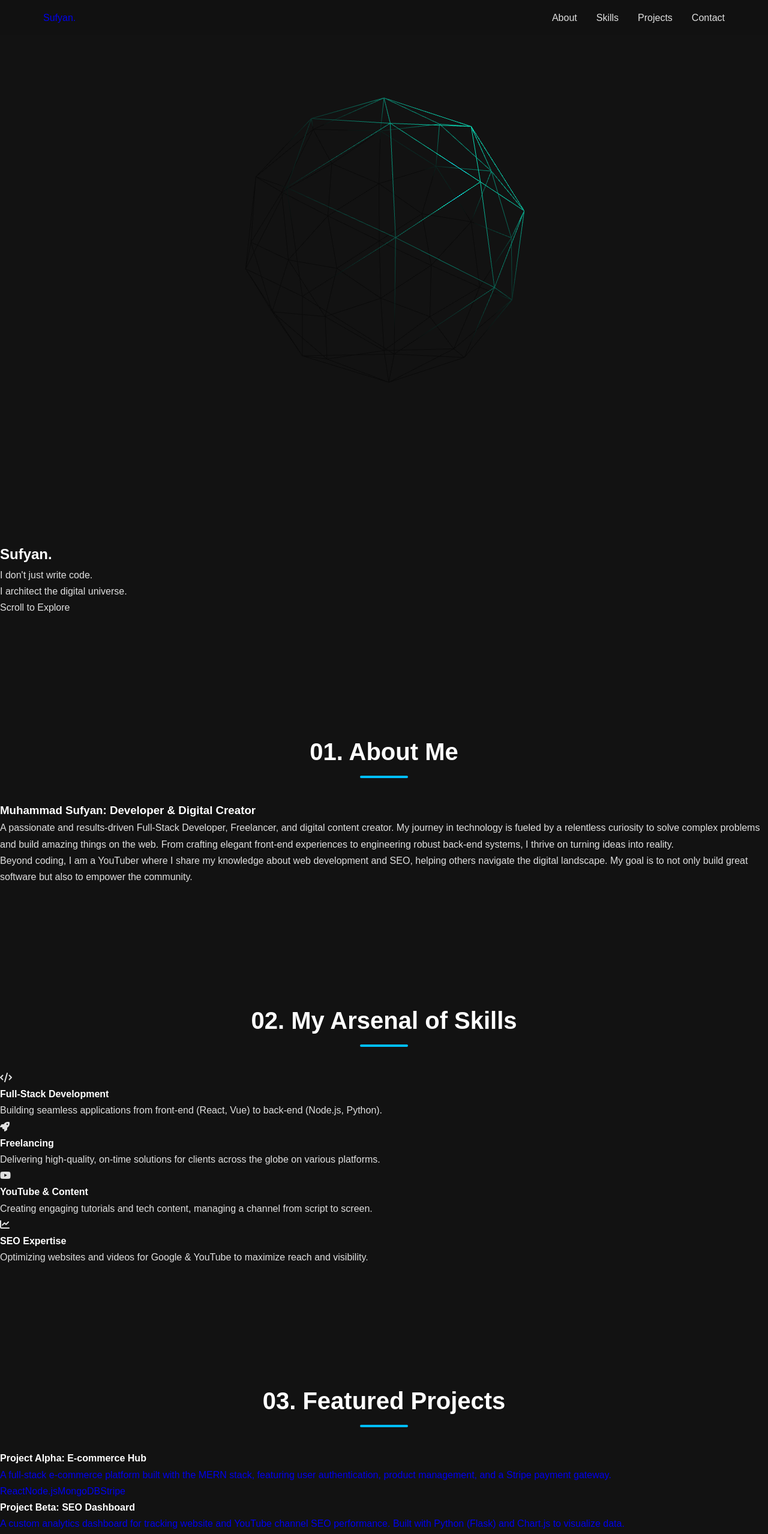
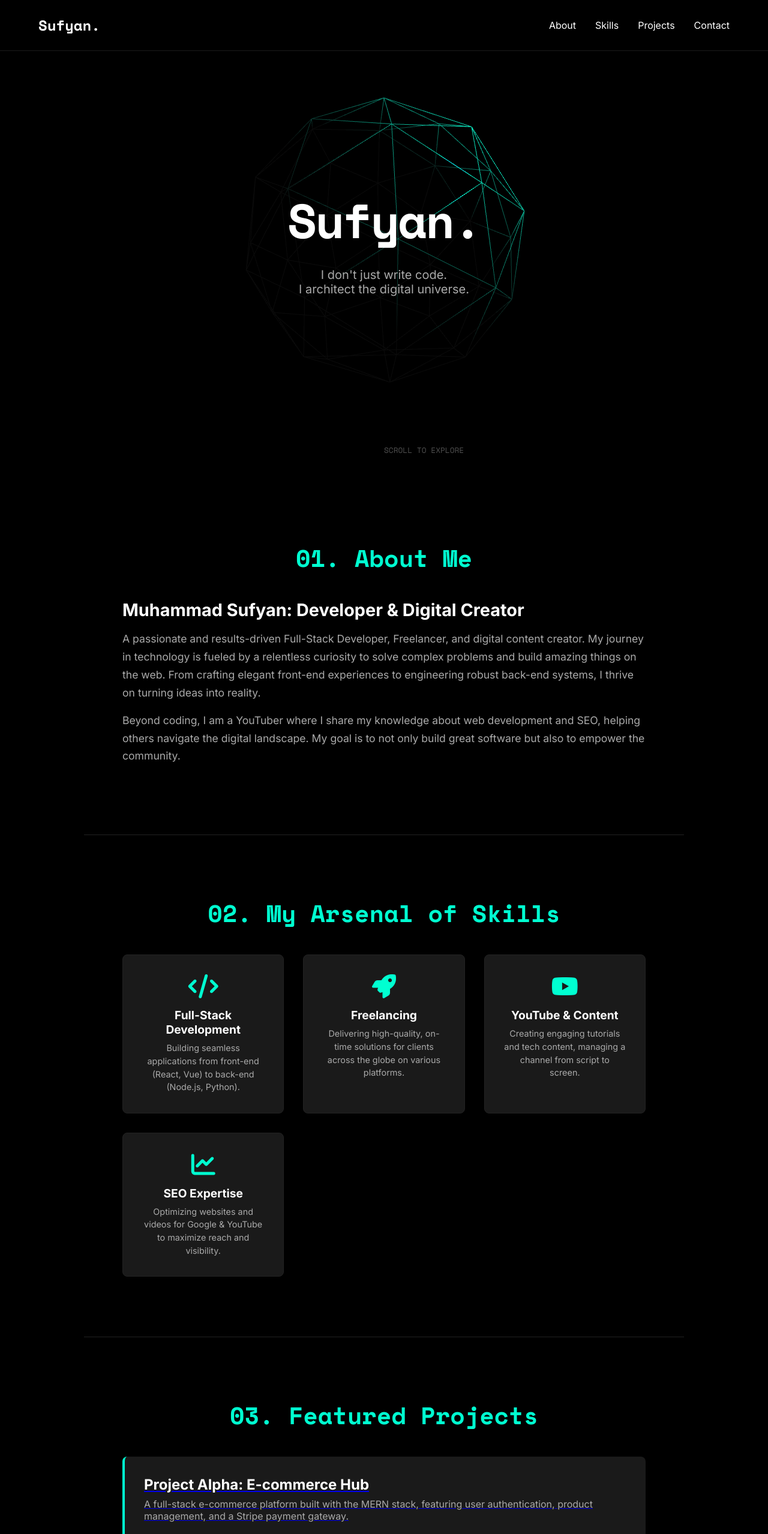
Before and after one commit to Sufyan5g/Sufyan_portfolio, a plain HTML site: page index.html in a window 1280 px wide. Shown: the top 2557 px of the page at 60% size. Drawn offline with nearby package versions, Linux system fonts and the light colour scheme; animation ran at ten frames a second.

Commit message:
Update style.css

```diff
--- a/style.css
+++ b/style.css
@@ -1,102 +1,317 @@
-/* ===================================================================
-   PORTFOLIO WEBSITE STYLESHEET - V3.0 (COMPLETE REBUILD)
-====================================================================== */
+/* --- Global Styles --- */
+:root {
+    --quantum-bg: #000000;
+    --quantum-text: #FFFFFF;
+    --quantum-accent: #00FFD1; /* Electric Teal */
+    --quantum-grey: #aaa;
+    --quantum-dark-grey: #1a1a1a;
+}
 
-/* --- 1. Basic Setup & Global Variables --- */
-:root {
-    --bg-color: #121212;
-    --primary-color: #1a1a1a;
-    --accent-color: #00bfff;
-    --text-color: #e0e0e0;
-    --heading-color: #ffffff;
-    --border-color: #2a2a2a;
-    --font-family: 'Poppins', sans-serif;
+* {
+    margin: 0;
+    padding: 0;
+    box-sizing: border-box;
 }
-* { margin: 0; padding: 0; box-sizing: border-box; }
-html { scroll-behavior: smooth; }
-body { font-family: var(--font-family); background-color: var(--bg-color); color: var(--text-color); line-height: 1.7; cursor: none; }
-a, button { cursor: none; text-decoration: none;}
-h1, h2, h3, h4 { color: var(--heading-color); font-weight: 600; }
-.container { max-width: 1100px; margin: 0 auto; padding: 0 2rem; }
-section { padding: 6rem 0; }
 
-/* --- 2. Reusable Components --- */
-.section-title { text-align: center; font-size: 2.5rem; margin-bottom: 3rem; position: relative; }
-.section-title::after { content: ''; position: absolute; bottom: -10px; left: 50%; transform: translateX(-50%); width: 80px; height: 4px; background: var(--accent-color); border-radius: 2px; }
-.btn-primary { display: inline-block; background: var(--accent-color); color: #ffffff; padding: 12px 28px; border-radius: 50px; font-weight: 600; transition: transform 0.3s ease, box-shadow 0.3s ease; }
-.btn-primary:hover { transform: translateY(-3px); box-shadow: 0 10px 20px rgba(0, 191, 255, 0.2); }
+html {
+    scroll-behavior: smooth;
+}
 
-/* --- 3. Elite Features (Preloader, Cursor, Transitions) --- */
-.preloader { position: fixed; top: 0; left: 0; width: 100%; height: 100%; background-color: var(--bg-color); z-index: 10000; display: flex; justify-content: center; align-items: center; transition: opacity 0.8s ease, visibility 0.8s ease; }
-.preloader-logo { font-size: 3rem; font-weight: 700; color: var(--accent-color); animation: pulse 1.5s infinite ease-in-out; }
-@keyframes pulse { 0%, 100% { transform: scale(1); opacity: 1; } 50% { transform: scale(1.2); opacity: 0.7; } }
-.preloader.hidden { opacity: 0; visibility: hidden; }
-.cursor { width: 20px; height: 20px; border: 2px solid var(--accent-color); border-radius: 50%; position: fixed; pointer-events: none; z-index: 9999; transition: transform 0.1s ease-out, width 0.2s ease, height 0.2s ease, background-color 0.2s ease; transform: translate(-50%, -50%); }
-.cursor.hovered { width: 50px; height: 50px; background-color: rgba(0, 191, 255, 0.2); border: 2px solid transparent; }
-main.transition-fade { transition: opacity 0.4s ease-in-out; }
-html.is-animating main.transition-fade { opacity: 0; }
+body {
+    /* Body ka background kala rahega taake page ke end mein safaid na dikhe */
+    background-color: var(--quantum-bg);
+    color: var(--quantum-text);
+    font-family: 'Inter', sans-serif;
+    overflow-x: hidden;
+}
 
-/* --- 4. Header & Footer --- */
-header { position: fixed; width: 100%; top: 0; left: 0; z-index: 1000; background: rgba(18, 18, 18, 0.8); backdrop-filter: blur(10px); padding: 1rem 0; transition: background 0.3s ease, box-shadow 0.3s ease; }
-nav { display: flex; justify-content: space-between; align-items: center; max-width: 1200px; margin: 0 auto; padding: 0 2rem; }
-.logo { font-size: 1.8rem; font-weight: 700; color: var(--heading-color); }
-nav ul { list-style: none; display: flex; align-items: center; gap: 2rem; }
-nav ul li a { color: var(--text-color); font-weight: 400; }
-nav ul li a.btn-contact { border: 2px solid var(--accent-color); padding: 8px 20px; border-radius: 50px; color: var(--accent-color); }
-nav ul li a.btn-contact:hover { background: var(--accent-color); color: #fff; }
-footer { padding: 2rem 0; text-align: center; background: var(--bg-color); border-top: 1px solid var(--border-color); }
-.social-links { margin-top: 1rem; }
-.social-links a { font-size: 1.5rem; margin: 0 0.75rem; color: var(--text-color); }
+/* --- 3D Canvas Background --- */
+#quantum-canvas {
+    position: fixed;
+    top: 0;
+    left: 0;
+    width: 100vw;
+    height: 100vh;
+    outline: none;
+    z-index: -1; /* Canvas ko sab se peeche bhej diya hai */
+}
 
-/* --- 5. Page-Specific Sections --- */
-.page-header { padding: 10rem 0 5rem 0; text-align: center; background: linear-gradient(rgba(18,18,18,0.9), rgba(18,18,18,0.9)), url('images/hero-bg.jpg') no-repeat center center/cover; }
-.page-header h1 { font-size: 3rem; }
-.hero { height: 100vh; display: flex; align-items: center; justify-content: center; text-align: center; background: linear-gradient(rgba(18,18,18,0.8), rgba(18,18,18,0.8)), url('images/hero-bg.jpg') no-repeat center center/cover; }
-.hero-title { font-size: 4rem; }
-.hero-subtitle { font-size: 1.5rem; }
-.hero-description { max-width: 600px; margin: 1rem auto 2rem auto; }
-.typewriter::after { content: '|'; animation: blink 0.7s infinite; }
-@keyframes blink { 50% { opacity: 0; } }
-.about-me .about-content { display: flex; align-items: center; gap: 3rem; }
-.about-me .about-image { flex-basis: 300px; }
-.about-me .about-image img { max-width: 100%; border-radius: 15px; }
-.service-detailed-card { background: var(--primary-color); padding: 2rem; margin-bottom: 2rem; border-radius: 10px; border-left: 4px solid var(--accent-color); display: flex; gap: 2rem; align-items: center; }
-.service-detailed-icon { font-size: 3rem; color: var(--accent-color); }
-.contact-container { display: grid; grid-template-columns: 1fr 1fr; gap: 3rem; align-items: start; }
-.contact-info ul { list-style: none; }
-.contact-info li { display: flex; align-items: center; gap: 1rem; margin-bottom: 1.5rem; }
-.contact-info i { font-size: 1.5rem; color: var(--accent-color); }
-.contact-form { display: flex; flex-direction: column; gap: 1.5rem; }
-.contact-form input, .contact-form textarea { width: 100%; padding: 1rem; border: 1px solid var(--border-color); background: var(--bg-color); border-radius: 5px; color: var(--text-color); }
-.faq { background: var(--bg-color); }
-.faq-accordion { max-width: 800px; margin: 0 auto; }
-.faq-item { border-bottom: 1px solid var(--border-color); }
-.faq-question { width: 100%; display: flex; justify-content: space-between; align-items: center; background: none; border: none; color: var(--heading-color); font-size: 1.2rem; text-align: left; padding: 1.5rem 0; }
-.faq-question i { transition: transform 0.3s ease; }
-.faq-question.active i { transform: rotate(180deg); }
-.faq-answer { max-height: 0; overflow: hidden; transition: max-height 0.4s ease-out; }
-.faq-answer p { padding: 0 0 1.5rem 0; }
-.case-study-content { padding: 4rem 0; }
-.case-study-hero-image { width: 100%; border-radius: 10px; margin-bottom: 2rem; }
-.case-study-details { display: flex; gap: 2rem; padding: 1.5rem; background: var(--primary-color); border-radius: 10px; margin-bottom: 3rem; flex-wrap: wrap; }
-.case-study-section h2 { font-size: 2rem; color: var(--accent-color); margin-bottom: 1rem; }
+/* --- Header & Navigation --- */
+.main-header {
+    position: fixed;
+    top: 0;
+    left: 0;
+    width: 100%;
+    z-index: 10;
+    padding: 1.5rem 5%;
+    background: rgba(0, 0, 0, 0.3);
+    backdrop-filter: blur(10px);
+    border-bottom: 1px solid rgba(255, 255, 255, 0.1);
+}
 
-/* --- 6. NEW PORTFOLIO SHOWCASE DESIGN --- */
-.portfolio-showcase { border-top: 1px solid var(--border-color); }
-.project-entry { display: flex; justify-content: space-between; align-items: center; padding: 3rem 2rem; border-bottom: 1px solid var(--border-color); color: var(--heading-color); position: relative; overflow: hidden; transition: color 0.4s ease; }
-.project-entry .project-entry-bg { content: ''; position: absolute; top: 0; left: 0; width: 100%; height: 100%; background-size: cover; background-position: center; z-index: -1; opacity: 0; transition: opacity 0.5s ease, transform 0.5s ease; }
-.project-entry:hover .project-entry-bg { opacity: 0.15; transform: scale(1.05); }
-.project-entry:hover { color: var(--accent-color); }
-.project-entry h3 { font-size: 2.5rem; font-weight: 600; z-index: 1; }
-.project-entry p { font-size: 1rem; color: var(--text-color); z-index: 1; }
+.main-nav {
+    display: flex;
+    justify-content: space-between;
+    align-items: center;
+    max-width: 1200px;
+    margin: 0 auto;
+}
 
-/* --- 7. Responsive Design --- */
+.nav-logo {
+    font-family: 'Space Mono', monospace;
+    font-size: 1.5rem;
+    color: var(--quantum-text);
+    text-decoration: none;
+    font-weight: 700;
+}
+.nav-logo:hover {
+    color: var(--quantum-accent);
+}
+
+.nav-links {
+    list-style: none;
+    display: flex;
+    gap: 2rem;
+}
+
+.nav-links a {
+    color: var(--quantum-text);
+    text-decoration: none;
+    font-size: 1rem;
+    transition: color 0.3s ease;
+}
+
+.nav-links a:hover {
+    color: var(--quantum-accent);
+}
+
+/* --- Hero Section --- */
+.theme-quantum-container {
+    height: 100vh;
+    position: relative;
+    z-index: 1;
+    display: grid;
+    place-content: center;
+}
+
+.quantum-overlay {
+    text-align: center;
+    padding: 20px;
+}
+
+.quantum-title {
+    font-family: 'Space Mono', monospace;
+    font-size: clamp(2.5rem, 10vw, 5rem);
+    letter-spacing: -3px;
+    color: var(--quantum-text);
+}
+
+.quantum-subtitle {
+    font-size: clamp(1rem, 3vw, 1.25rem);
+    margin-top: 20px;
+    color: var(--quantum-grey);
+}
+
+.quantum-scroll-indicator {
+    position: absolute;
+    bottom: 40px;
+    left: 50%;
+    transform: translateX(-50%);
+    font-family: 'Space Mono', monospace;
+    text-transform: uppercase;
+    font-size: 0.8rem;
+    color: #555;
+    animation: pulse 2s infinite ease-in-out;
+}
+
+@keyframes pulse {
+    0%, 100% { opacity: 1; transform: translateY(0); }
+    50% { opacity: 0.3; transform: translateY(5px); }
+}
+
+
+/* --- Content Sections --- */
+.content-wrapper {
+    position: relative;
+    z-index: 1; /* Content ko aage rakhta hai */
+    /* === YEH SAB SE AHEM TABDEELI HAI === */
+    background: transparent; /* Wrapper ko transparent kar diya taake peeche canvas nazar aaye */
+}
+
+.content-section {
+    max-width: 1000px;
+    margin: 0 auto;
+    padding: 100px 5%;
+}
+
+.content-section:not(:last-child) {
+    border-bottom: 1px solid #222;
+}
+
+
+.section-title {
+    font-family: 'Space Mono', monospace;
+    font-size: 2.5rem;
+    color: var(--quantum-accent);
+    margin-bottom: 40px;
+    text-align: center;
+}
+
+/* About Section */
+.about-content h3 {
+    font-size: 1.8rem;
+    margin-bottom: 1rem;
+    color: var(--quantum-text);
+}
+.about-content p {
+    font-size: 1.1rem;
+    line-height: 1.7;
+    color: var(--quantum-grey);
+    margin-bottom: 1rem;
+}
+
+/* Skills Section */
+.skills-grid {
+    display: grid;
+    grid-template-columns: repeat(auto-fit, minmax(250px, 1fr));
+    gap: 2rem;
+}
+
+.skill-card {
+    background: var(--quantum-dark-grey);
+    padding: 2rem;
+    border-radius: 8px;
+    border: 1px solid #222;
+    text-align: center;
+    transition: transform 0.3s ease, box-shadow 0.3s ease;
+}
+
+.skill-card:hover {
+    transform: translateY(-10px);
+    box-shadow: 0 10px 20px rgba(0, 255, 209, 0.1);
+}
+
+.skill-card i {
+    font-size: 2.5rem;
+    color: var(--quantum-accent);
+    margin-bottom: 1rem;
+}
+
+.skill-card h4 {
+    font-size: 1.2rem;
+    margin-bottom: 0.5rem;
+    color: var(--quantum-text);
+}
+
+.skill-card p {
+    font-size: 0.9rem;
+    color: var(--quantum-grey);
+    line-height: 1.5;
+}
+
+/* Projects Section */
+.projects-grid {
+    display: grid;
+    gap: 2rem;
+}
+
+.project-card {
+    background: var(--quantum-dark-grey);
+    padding: 2rem;
+    border-radius: 8px;
+    border-left: 4px solid var(--quantum-accent);
+    transition: background-color 0.3s ease, transform 0.3s ease;
+}
+
+.project-card:hover {
+    background-color: #252525;
+    transform: translateY(-5px);
+}
+
+.project-card h4 {
+    font-size: 1.5rem;
+    color: var(--quantum-text);
+    margin-bottom: 0.5rem;
+}
+
+.project-card p {
+    font-size: 1rem;
+    margin-bottom: 1rem;
+    color: var(--quantum-grey);
+}
+
+.project-tags span {
+    display: inline-block;
+    background: rgba(0, 255, 209, 0.1);
+    color: var(--quantum-accent);
+    padding: 5px 10px;
+    border-radius: 4px;
+    font-size: 0.8rem;
+    margin-right: 10px;
+    margin-top: 5px;
+    font-family: 'Space Mono', monospace;
+}
+
+/* Contact Section */
+.contact-content {
+    text-align: center;
+}
+.contact-content p {
+    max-width: 600px;
+    margin: 0 auto 30px auto;
+    color: var(--quantum-grey);
+}
+.cta-button {
+    display: inline-block;
+    background: var(--quantum-accent);
+    color: var(--quantum-bg);
+    padding: 15px 30px;
+    border-radius: 5px;
+    text-decoration: none;
+    font-weight: 700;
+    font-size: 1.1rem;
+    transition: transform 0.3s ease, box-shadow 0.3s ease;
+}
+
+.cta-button:hover {
+    transform: scale(1.05);
+    box-shadow: 0 5px 15px rgba(0, 255, 209, 0.3);
+}
+
+.social-links {
+    margin-top: 40px;
+}
+
+.social-links a {
+    color: var(--quantum-grey);
+    font-size: 1.5rem;
+    margin: 0 15px;
+    transition: color 0.3s ease, transform 0.3s ease;
+}
+
+.social-links a:hover {
+    color: var(--quantum-accent);
+    transform: translateY(-5px);
+}
+
+
+/* Footer */
+.main-footer {
+    text-align: center;
+    padding: 2rem 5%;
+    background: var(--quantum-dark-grey);
+    color: var(--quantum-grey);
+    font-size: 0.9rem;
+    position: relative;
+    z-index: 1;
+}
+
+/* Responsive adjustments */
 @media (max-width: 768px) {
-    body, a, button { cursor: auto; }
-    .cursor { display: none; }
-    nav ul { display: none; }
-    .page-header h1, .hero-title { font-size: 2.5rem; }
-    .about-me .about-content, .contact-container { flex-direction: column; grid-template-columns: 1fr; }
-    .project-entry { flex-direction: column; align-items: flex-start; gap: 0.5rem; padding: 2rem 1rem; }
-    .project-entry h3 { font-size: 1.8rem; }
-                 }
+    .nav-links {
+        display: none;
+    }
+    .section-title {
+        font-size: 2rem;
+    }
+   }
```
